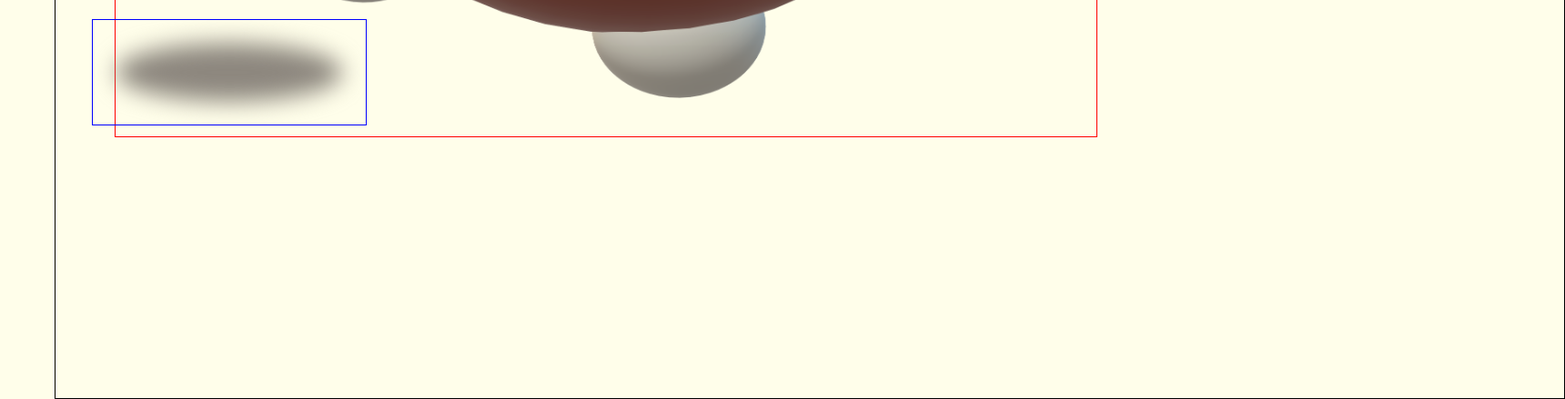
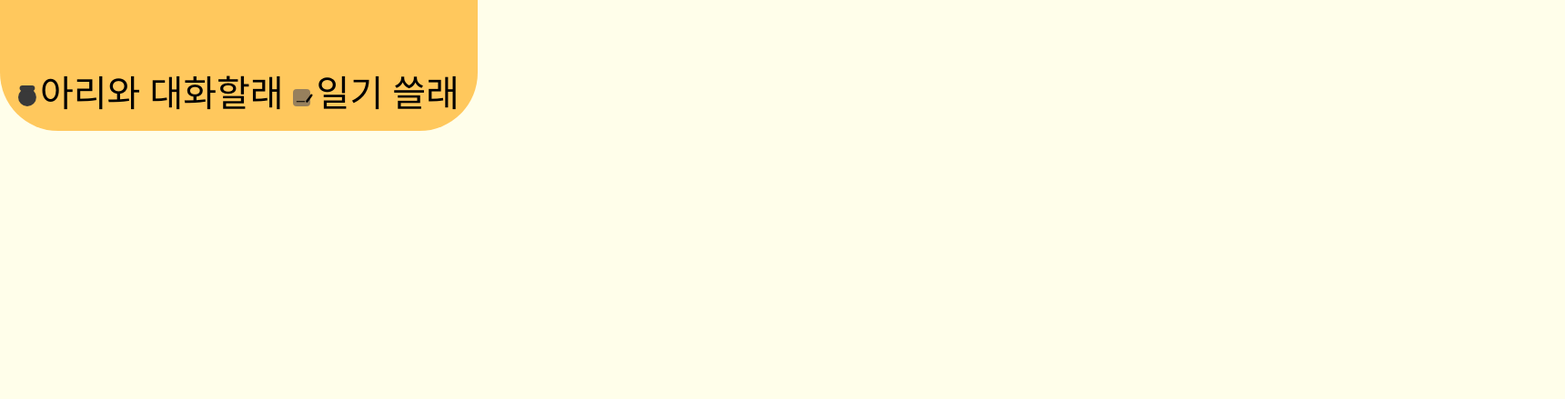
Before and after one commit to MinChoi0129/Hackathon_Team3, a FastAPI app: template templates/main.html in a window 1720 px wide; the page is wider, and only the part inside the window is pictured. Shown: the part 729-1168 px from the top of that part at 91% size. After the commit the page ends 873 px from the top of that part, so only its background shows below. Run offline with FastAPI, Linux system fonts and the light colour scheme; the template is opened without the code that fills it, so the values that code supplies are empty.

Commit message:
7/26
용용

```diff
--- a/static/css/main.css
+++ b/static/css/main.css
@@ -48,48 +48,72 @@ body{
   margin-top: 26px;
   margin-bottom: 26px;
 }
-.ari_img{/*이걸 수정해야함*/
+.ari_image{
+  width: 870px;
   height: auto;
-  position: absolute;
-  display:flex;
-  flex-direction: column;
-  justify-content: flex-start;
-
-
-  top: 0px;
-  left: 60px;
-
-  border: solid 1px black;
-
-}
-.ari_image{
-  width:65%;
+  display: block;
   position: relative;
-  top:-170px;
-  left:65px;
-  display: flex;
-  flex-shrink: 1;
-  flex-basis : 900px;
-  border: solid 1px red;
-}
-.shadow{
-  display: flex;
-  order:1;
-  flex-shrink: 1;
-  position: relative;
-  top: -300px;
-  left: 40px;
-  width: 300px;
-  border:solid 1px blue;
+  transform: translate(-80%, -4%);
+  z-index: 1;
 }
 .eclipse{
+  height: 600px;
+  width: auto;
+  display: block;
+  position: relative;
+}
 
-  height: 75%;
+.background{
+  position: relative;
+  top:55px;
+  left: 155px;
+  display: flex;
+}
+.ari_text{
   position: absolute;
-  top:45px;
-  left:150px;
-  display:flex;
-  flex-shrink: 1;
-  border: solid 1px purple;
+  top: 50px;
+  left: 310px;
+  font-size: 20px;
+  font-weight: 350;
+  font-size: 18px;
+  color: #A27979;
+}
 
+/* .bubble {
+
+  display: inline-block;
+	position: absolute;
+  padding : 20px;
+	background: #00aabb;
+  font-size: 30px;
+	border-radius: 4em;
 }
+
+.bubble:after {
+	content: '';
+	position: relative;
+	left: 0;
+	top: 50%;
+	width: 0;
+	height: 0;
+	border: 38px solid transparent;
+	border-right-color: #00aabb;
+	border-left: 0;
+	border-top: 0;
+	margin-top: -19px;
+	margin-left: -38px;
+
+} */
+
+#hi_im_ari{
+  width: 230px;
+  position: relative;
+  left: 840px;
+  bottom: 330px;
+}
+.buttons{
+  display: inline-block;
+  padding: 20px;
+  background :#FFC85D;
+  border-radius: 4em;
+}
--- a/templates/main.html
+++ b/templates/main.html
@@ -62,22 +62,47 @@
         <div class="item">앓이 기록</div>
       </div>
     </div>
-    <div class="ari_img">
-      <img
-        class="ari_image"
-        src="{{ url_for('static', path ='images/main_img/ari.png')}}"
-        alt="loading.."
-      />
-      <img
-        class="shadow"
-        src="{{ url_for('static', path ='images/main_img/shadow.svg')}}"
-        alt="loading.."
-      />
+
+    <div class="background">
+        <img
+          class="eclipse"
+          src="{{ url_for('static', path ='images/main_img/eclipse.svg')}}"
+          alt="loading.."
+        />
+
+      <div class="ari_text">아리에게 원하는 말을 해보세요!</div>
+
+       <div class="ari_img">
+         <img
+           class="ari_image"
+          src="{{ url_for('static', path ='images/main_img/ari_with_shadow.svg')}}"
+          alt="loading.."
+           />
+        </div>
     </div>
-    <img
-      class="eclipse"
-      src="{{ url_for('static', path ='images/main_img/eclipse.svg')}}"
-      alt="loading.."
-    />
+
+    <div class ="buttons">
+      <img id="hi_im_ari"
+      src="{{ url_for('static', path ='images/main_img/hi_im_ari.svg')}}"
+      alt="loading.."/>
+      <div>
+        <img id="talk_ari"
+        src="{{ url_for('static', path ='images/main_img/ari_talk_logo.svg')}}"
+        alt="loading.."/>
+        <span style="font-size: 40px;">
+          아리와 대화할래
+        </span>
+        <img id="diary"
+        src="{{ url_for('static', path ='images/main_img/diary.svg')}}"
+        alt="loading.."/>
+        <span style="font-size: 40px;">
+          일기 쓸래
+        </span>
+      </div>
+    </div>
+
+
+
+
   </body>
 </html>
```
Also changed, not shown: api/models.py (+123 -5 lines), templates/작업중.html (deleted, +0 -20 lines), static/images/main_img/ari_with_shadow.svg (added), static/images/main_img/hi_im_ari.svg (added), 3 other files.
